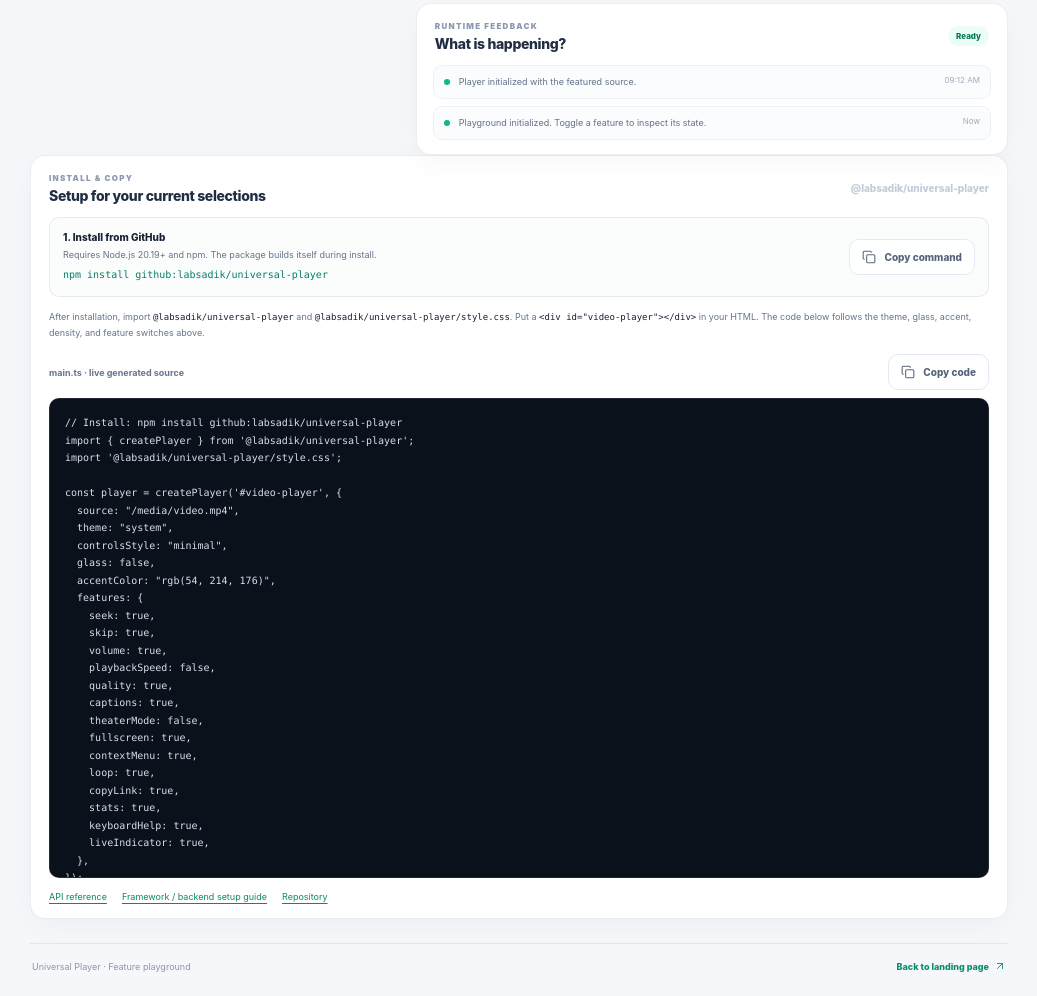
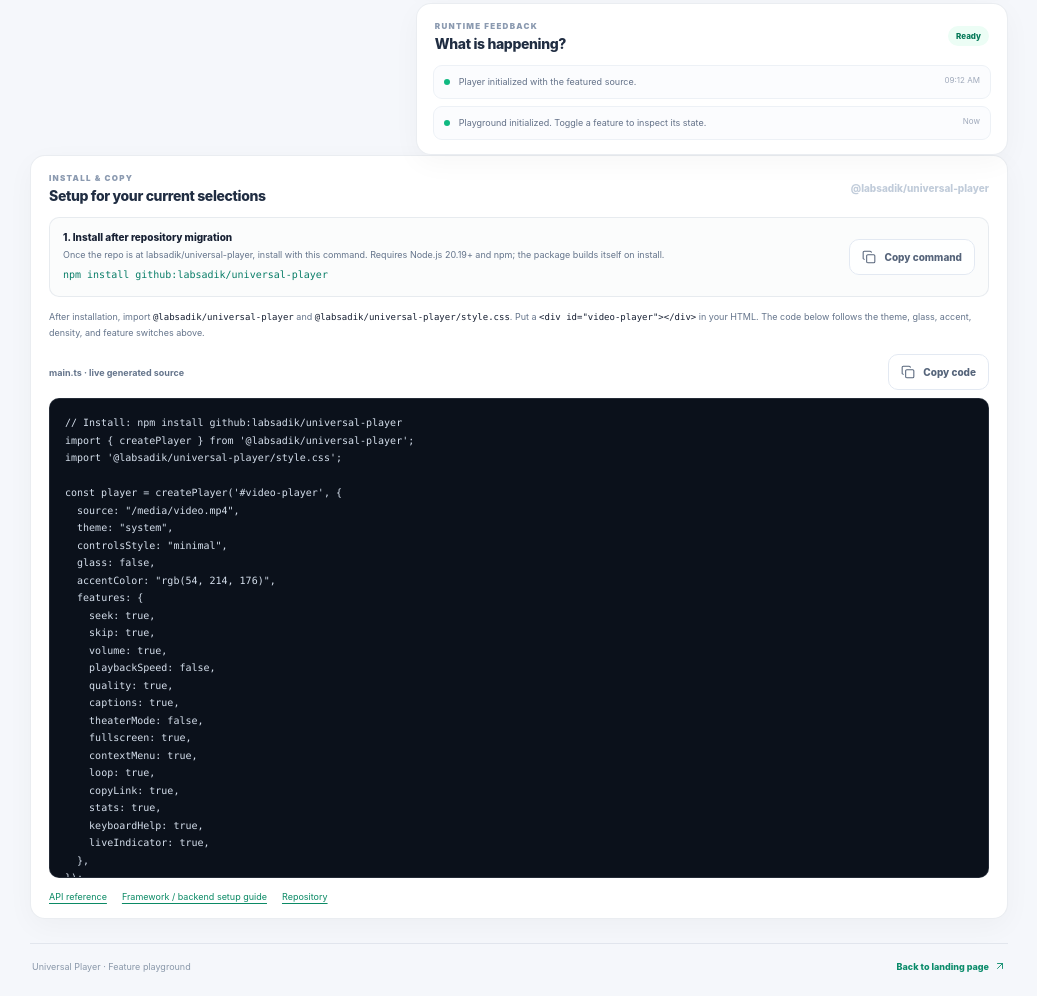
Before and after one commit to labsadik/universal-player, a website built with Vite: page playground.html in a window 1280 px wide. Shown: the part 1295-2291 px from the top of the page, without its empty margins (240-1277 px from the left). Built offline with nearby package versions, Linux system fonts and the light colour scheme.

Commit message:
docs: clarify install command becomes available after repo migration

```diff
--- a/playground.html
+++ b/playground.html
@@ -140,7 +140,7 @@
               <span class="studio-panel-count">@labsadik/universal-player</span>
             </div>
             <div class="studio-install-row">
-              <div><strong>1. Install from GitHub</strong><small>Requires Node.js 20.19+ and npm. The package builds itself during install.</small><code id="studio-install-command">npm install github:labsadik/universal-player</code></div>
+              <div><strong>1. Install after repository migration</strong><small>Once the repo is at labsadik/universal-player, install with this command. Requires Node.js 20.19+ and npm; the package builds itself on install.</small><code id="studio-install-command">npm install github:labsadik/universal-player</code></div>
               <button id="studio-copy-install" class="studio-secondary-button" type="button"><i data-lucide="copy"></i> Copy command</button>
             </div>
             <div class="studio-install-note">After installation, import <code>@labsadik/universal-player</code> and <code>@labsadik/universal-player/style.css</code>. Put a <code>&lt;div id="video-player"&gt;&lt;/div&gt;</code> in your HTML. The code below follows the theme, glass, accent, density, and feature switches above.</div>
```
